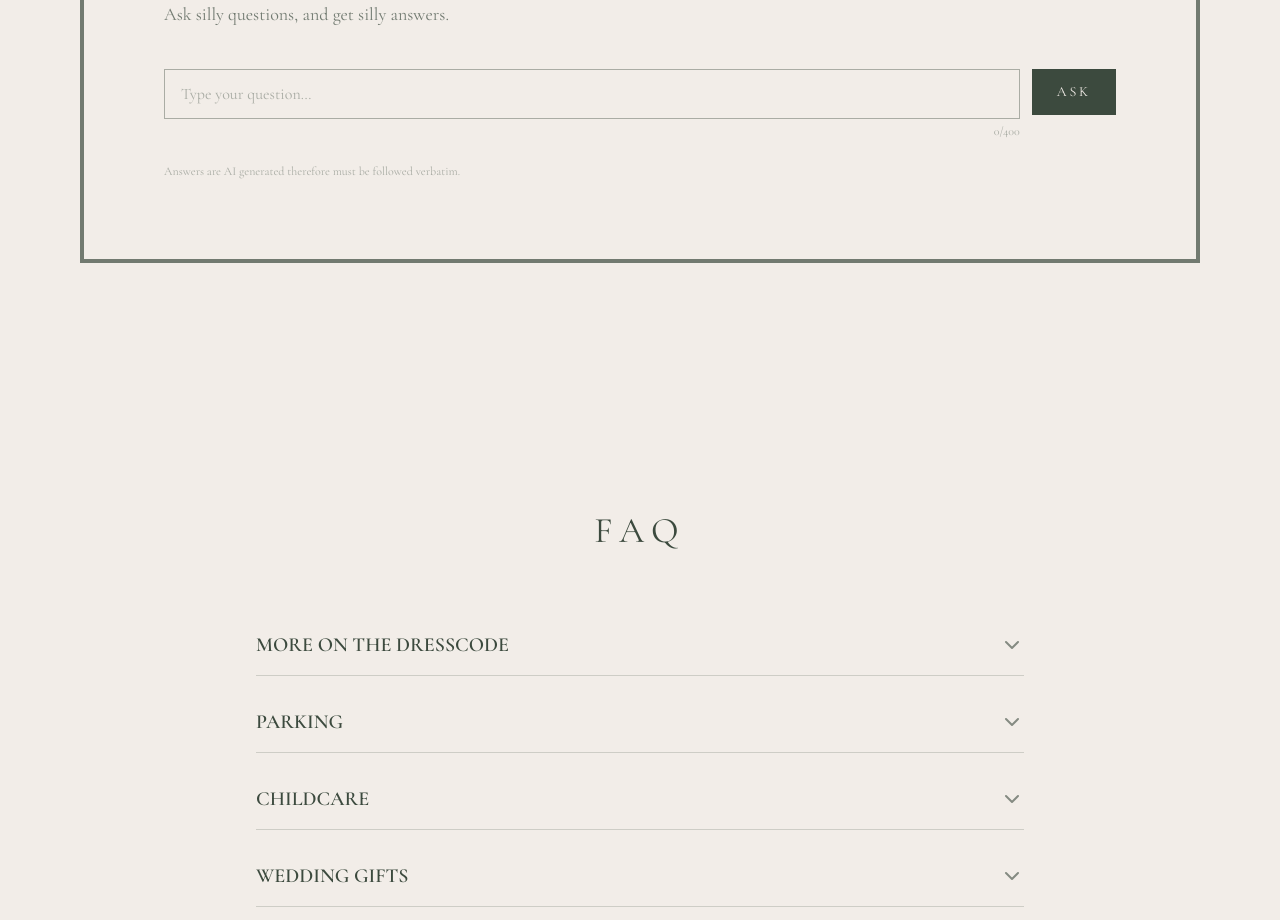
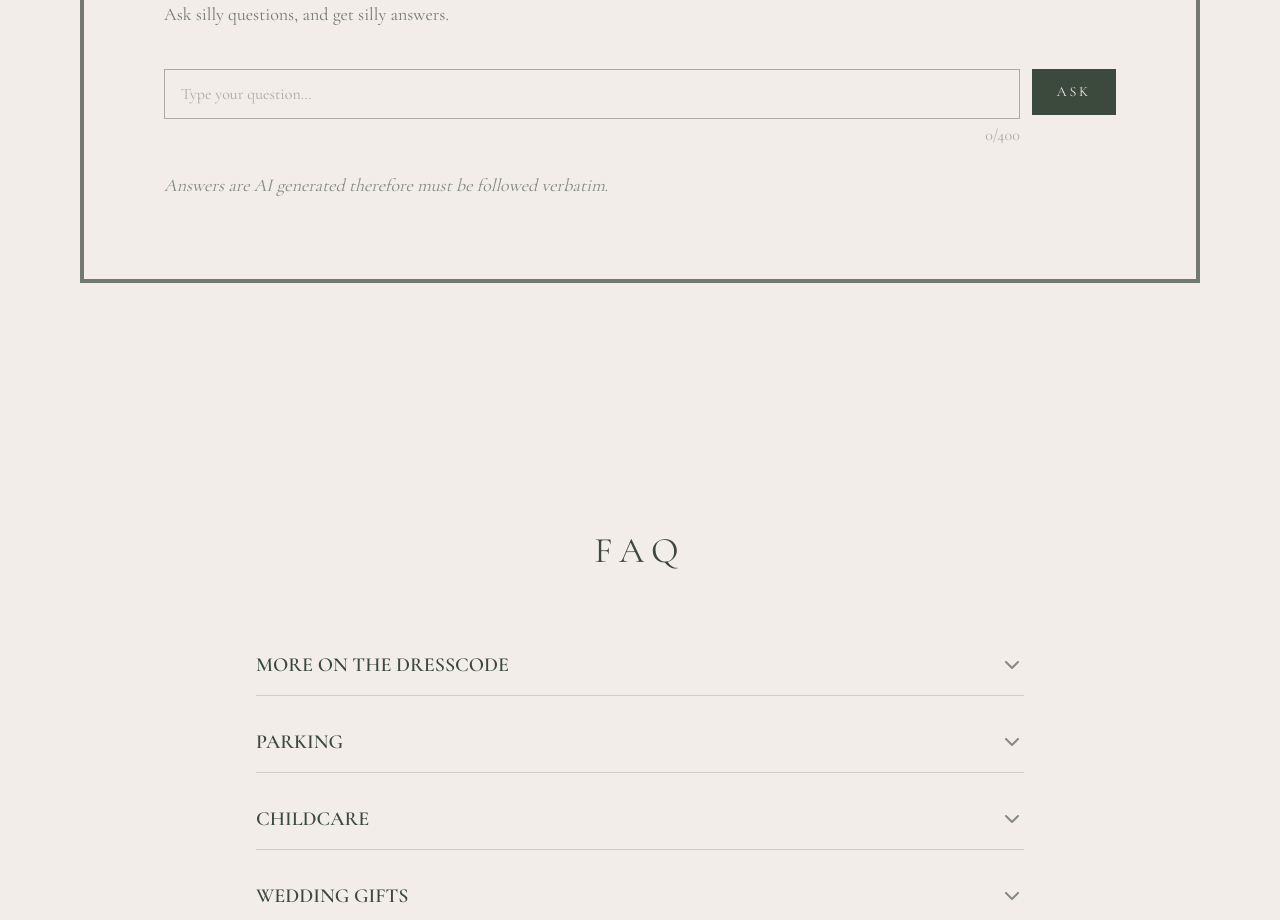
Before and after one commit to SebF0/weddingwebsite_theme, a Next.js app: page / in a window 1280 px wide. Shown: the part 7140-8060 px from the top of the page. Built offline with nearby package versions, Linux system fonts and the light colour scheme; a web font is replaced by a local one.

Commit message:
JeevesDesignRefine

```diff
--- a/src/components/sections/AskJeeves.tsx
+++ b/src/components/sections/AskJeeves.tsx
@@ -13,7 +13,7 @@ const FETCH_ERROR = "That didn't work. Try again.";
  * No chat history — only the most recent answer is shown.
  */
 export default function AskJeeves() {
-  const { heading, heading2, subheading, placeholder, buttonLabel, note } =
+  const { heading, heading2, subheading, placeholder, buttonLabel, note_ai } =
     SITE_CONTENT.askJeeves;
 
   const [question, setQuestion] = useState("");
@@ -89,7 +89,7 @@ export default function AskJeeves() {
                 disabled={loading}
                 className="w-full border border-olive/40 bg-cream px-4 py-3 font-serif-main text-base text-olive placeholder:text-olive/40 focus:border-olive focus:outline-none disabled:opacity-50"
               />
-              <p className="mt-1 text-right font-serif-main text-xs text-olive/40">
+              <p className="mt-1 text-right font-serif-main text-md text-olive/40">
                 {question.length}/{MAX_QUESTION_CHARS}
               </p>
             </div>
@@ -129,8 +129,8 @@ export default function AskJeeves() {
             </div>
           )}
 
-          <p className="mt-6 font-serif-main text-xs text-olive/40">
-            {note}
+          <p className="mt-6 font-serif-main italic text-md text-olive/60 lg:text-lg">
+            {note_ai}
           </p>
         </div>
       </div>
--- a/src/config/content.ts
+++ b/src/config/content.ts
@@ -229,6 +229,6 @@ export const SITE_CONTENT = {
     subheading: "Ask silly questions, and get silly answers.",
     placeholder: "Type your question…",
     buttonLabel: "Ask",
-    note: "Answers are AI generated therefore must be followed verbatim.",
+    note_ai: "Answers are AI generated therefore must be followed verbatim.",
   },
 } as const;
```
